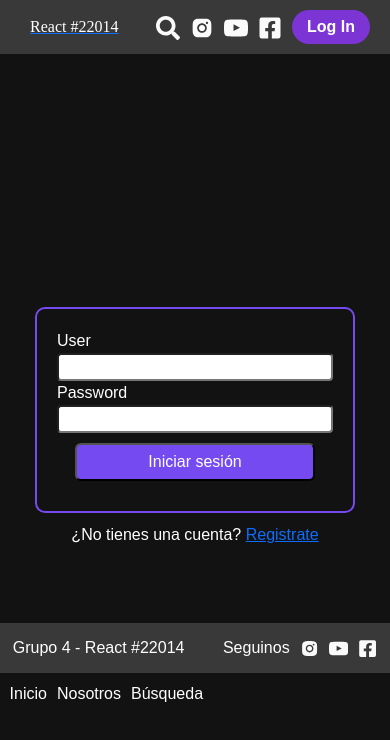
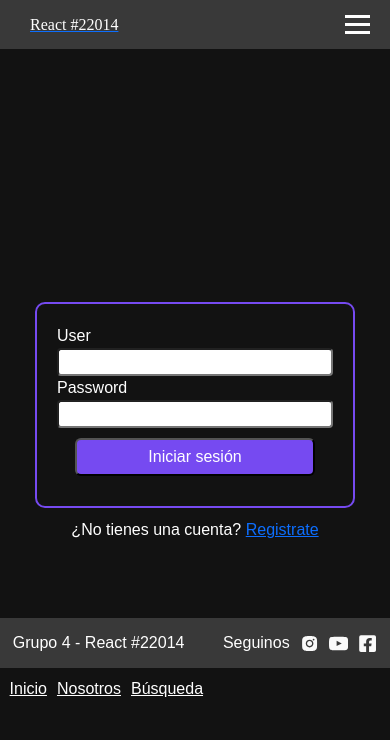
Before and after one commit to msbizari/CaC_Integrador2022, a React (Vite) app in the folder productora-js/: page /IniciarSesion in a window 390 px wide. Shown: the top 740 px of the page. Built offline with nearby package versions, Linux system fonts and the light colour scheme; a web font is replaced by a local one.

Commit message:
Links, router y styles

```diff
--- a/productora-js/src/App.css
+++ b/productora-js/src/App.css
@@ -3,7 +3,6 @@
   padding: 0px;
   box-sizing: border-box;
   font-family: 'Poppins', sans-serif;
-  font-weight: 200;
   color: white;
 }
 body {
@@ -86,7 +85,45 @@ nav {
   background-color: transparent;
   border: none;
 }
+
+/*menu*/
+.navBar__menu {
+  margin-right: 0px;
+}
+.navBar__menu.active {
+  right: calc(25px + 20px + 5px); /*width hamburger--bar + padding navBar + 5 para margin*/
+}
+.navBar__hamburger {
+  cursor: pointer;
+
+  display: block;
+}
+.hamburger--bar {
+  background-color: var(--white);
+  height: 3px;
+  margin: 5px auto;
+  width: 25px;
+  display: block;
+  -webkit-transition: all 0.3s ease-in-out;
+  transition: all 0.3s ease-in-out;
+}
+.navBar__hamburger.active .hamburger--bar:nth-child(2) {
+  opacity: 0;
+}
+.navBar__hamburger.active .hamburger--bar:nth-child(1) {
+  transform: translateY(8px) rotate(45deg);
+}
+.navBar__hamburger.active .hamburger--bar:nth-child(3) {
+  transform: translateY(-8px) rotate(-45deg);
+}
+
 /*Footer*/
+footer a {
+  color: unset;
+}
+footer a:hover {
+  color: var(--accent_color);
+}
 footer > section {
   width: 100%;
   display: flex;
@@ -94,6 +131,7 @@ footer > section {
   justify-content: space-between;
   align-items: center;
   align-content: center;
+  flex-wrap: wrap;
 }
 footer > section > div > p {
   padding: 0%;
@@ -109,9 +147,39 @@ footer {
   padding: 0.6rem
 }
 
-
 @media screen and (max-width:480px) {
   #navbarLogo > div {
     display: none;
   }
+  .navBar__menu {
+    height: 46px;}
+
 }
+@media screen and (min-width:480px) and (max-width: 580px) {
+  .navBar__menu {
+    height: 60px;}
+}
+@media screen and (max-width: 580px) {
+  .navBar__menu {
+    background-color: #393939;
+    text-align: center;
+    width: 100%;
+    display: flex;
+    justify-content: flex-end;
+    align-items: center;
+    position: absolute;
+    right: -200%;
+    padding-right: 10px;
+    transition: 0.3s;
+    z-index: 5;
+  } .navBar {
+    overflow:hidden;
+    position: relative;
+  }
+}
+
+@media screen and (min-width: 580px) {
+  .navBar > div:last-of-type {
+    display: none;
+  }
+}
--- a/productora-js/src/components/BtnVerNosotros.jsx
+++ /dev/null
@@ -1,9 +0,0 @@
-export default function BtnVerNosotros(props) {
-    return (
-        <div>
-            <button onClick={props.irANosotros} style={{backgroundColor:"transparent", border:'none'}}>
-                <p>Leé más sobre nosotros acá</p>
-            </button>
-        </div>
-    )
-}
--- a/productora-js/src/components/Footer.jsx
+++ b/productora-js/src/components/Footer.jsx
@@ -14,16 +14,16 @@ function Footer(){
                     </div>
                     <ul>
                         <li>Seguinos</li>
-                        <li><a><AiFillInstagram style={ {fill: "#fafafa", fontSize:"1.2rem"} } /></a></li>
-                        <li><a><ImYoutube style={ {fill: "#fafafa", fontSize:"1.2rem"} } /></a></li>
-                        <li><a><FaFacebookSquare style={ {fill: "#fafafa", fontSize:"1.2rem"} } /></a></li>
+                        <li><a href="https://www.instagram.com/" target='_blank'><AiFillInstagram style={ {fill: "#fafafa", fontSize:"1.2rem"} } /></a></li>
+                        <li><a href="https://www.youtube.com/" target='_blank'><ImYoutube style={ {fill: "#fafafa", fontSize:"1.2rem"} } /></a></li>
+                        <li><a href="https://www.facebook.com/" target='_blank'><FaFacebookSquare style={ {fill: "#fafafa", fontSize:"1.2rem"} } /></a></li>
                     </ul>
                 </section>
                 <section>
                     <ul>
-                        <li><a>Inicio</a></li>
-                        <li><a>Nosotros</a></li>
-                        <li><a>Búsqueda</a></li>
+                        <li><a href="/">Inicio</a></li>
+                        <li><a href="/Nosotros">Nosotros</a></li>
+                        <li><a href="/Buscar">Búsqueda</a></li>
                     </ul>
                 </section>
             </footer>
--- a/productora-js/src/components/FormularioRegistro.jsx
+++ b/productora-js/src/components/FormularioRegistro.jsx
@@ -16,7 +16,7 @@ function Formulario() {
         </div>
       </form>
       <p>
-        ¿Ya tienes Cuenta? <a href="#">Inicia sesión</a>
+        ¿Ya tienes Cuenta? <a href="/IniciarSesion">Inicia sesión</a>
       </p>
     </div>
   );
--- a/productora-js/src/components/Homepage.jsx
+++ b/productora-js/src/components/Homepage.jsx
@@ -1,12 +1,10 @@
 import React, { useEffect, useState } from 'react'
 import Nosotros from './Nosotros'
-import BtnVerNosotros from './BtnVerNosotros'
 
 import '../styles/homepage.css';
 import { Card, Container, Col, Row} from 'react-bootstrap'
 
 function Homepage(){
-    const [verNosotros, setNosotros] = useState('cargar')
 
     const response = {
         "searchType": "Movie",
@@ -105,7 +103,7 @@ function Homepage(){
                     <p className='encabezadoSize blanco'>Productores de cine</p>
                 </div>
             </section>
-            <section class='ctn_page'>
+            <section className='ctn_page'>
                 <article>
                     <div>
                         <img src="src/img/logoProductora.svg" alt="logo de la productora" />
@@ -113,10 +111,7 @@ function Homepage(){
                     <div>
                         <p className='subtitulo'>Nosotros</p>
                         <p>Especialistas en producciones audiovisuales y storytelling. Trabajamos con los mejores productores para traerte cine de calidad. Traemos prestigio al cine Argentino.</p>
-
-                        {verNosotros === 'cargar' && (
-                            <BtnVerNosotros irANosotros={() => setNosotros('mostrar-nosotros') } />
-                        )}
+                        <p>Leé más sobre nosotros <a href='/Nosotros'>acá</a></p>
                     </div>
                 </article>
                 <article>
@@ -198,9 +193,6 @@ function Homepage(){
                     </div>
                 </article>
             </section>
-            {verNosotros === 'mostrar-nosotros' &&
-                <Nosotros></Nosotros>
-            }
         </div>
     )
 }
--- a/productora-js/src/components/Login.jsx
+++ b/productora-js/src/components/Login.jsx
@@ -13,7 +13,7 @@ function Login() {
             <button className="button-login">Iniciar sesión</button>
           </div>
         </form>
-        <p>¿No tienes una cuenta? <a href="#">Registrate</a></p>
+        <p>¿No tienes una cuenta? <a href="/Registro">Registrate</a></p>
     </div>
   );
 }
--- a/productora-js/src/components/Navbar.jsx
+++ b/productora-js/src/components/Navbar.jsx
@@ -2,7 +2,8 @@ import React from 'react';
 import Homepage from '../components/Homepage'
 import Login from './Login'
 import SearchPage from './SearchPage'
-
+import Formulario from './FormularioRegistro'
+import Nosotros from './Nosotros'
 import { AiFillInstagram } from "react-icons/ai";
 import {ImYoutube} from "react-icons/im";
 import {FaFacebookSquare} from "react-icons/fa";
@@ -14,27 +15,47 @@ import {
   Link
 } from "react-router-dom";
 
+function openMenu(){
+    const navBar__hamburger = document.querySelector(".navBar__hamburger");
+    const navBar__menu = document.querySelector(".navBar__menu");
+    navBar__hamburger.classList.toggle("active");
+    navBar__menu.classList.toggle("active");
+};
+
 function Navbar(){
+    //Hamburger menu for small devices
+
     return(
         <div>
             <Router>
-                <nav>
+                <nav className='navBar'>
                     <div>
                         <Link to="/"  id='navbarLogo'>
                             <div><img src="src/img/logoProductora.svg" alt=""/></div>
                             <p>React #22014</p>
                         </Link>
                     </div>
-                    <ul>
+                    <ul className="navBar__menu">
                         <li><Link to="/Buscar"><button id="btnSearch"><FaSearch style={ {fill: "#fafafa", fontSize:"1.5rem"} } /></button></Link></li>
-                        <li><a href="https://www.instagram.com/"><AiFillInstagram style={ {fill: "#fafafa", fontSize:"1.5rem"} } /></a></li>
-                        <li><a href="https://www.youtube.com/"><ImYoutube style={ {fill: "#fafafa", fontSize:"1.5rem"} } /></a></li>
-                        <li><a href="https://www.facebook.com/"><FaFacebookSquare style={ {fill: "#fafafa", fontSize:"1.5rem"} } /></a></li>
+                        <li><a href="https://www.instagram.com/" target='_blank'><AiFillInstagram style={ {fill: "#fafafa", fontSize:"1.5rem"} } /></a></li>
+                        <li><a href="https://www.youtube.com/" target='_blank'><ImYoutube style={ {fill: "#fafafa", fontSize:"1.5rem"} } /></a></li>
+                        <li><a href="https://www.facebook.com/" target='_blank'><FaFacebookSquare style={ {fill: "#fafafa", fontSize:"1.5rem"} } /></a></li>
                         <li><Link to="/IniciarSesion"><button className='btnVioletaRedondo'>Log In</button></Link></li>
                     </ul>
+                    <div>
+                        <div className="navBar__hamburger" onClick={openMenu}>
+                            <span className="hamburger--bar"></span>
+                            <span className="hamburger--bar"></span>
+                            <span className="hamburger--bar"></span>
+                        </div>
+                    </div>
                 </nav>
                 <Routes>
                     <Route path="/" element={<Homepage></Homepage>}>
+                    </Route>
+                    <Route path="/Nosotros" element={<Nosotros></Nosotros>}>
+                    </Route>
+                    <Route path="/Registro" element={<Formulario></Formulario>}>
                     </Route>
                     <Route path="/Buscar" element={<SearchPage />}>
                     </Route>
--- a/productora-js/src/styles/nosotros.css
+++ b/productora-js/src/styles/nosotros.css
@@ -1,12 +1,4 @@
-#nosotros {
-    position: absolute;
-    z-index: 2;
-    width: 100%;
-    height: 100%;
-    top: 0px;
-    left: 0%;
-    background-color: var(--black);
-}
+
 header {
     width: 100vw;
     height: 80vh;
```
